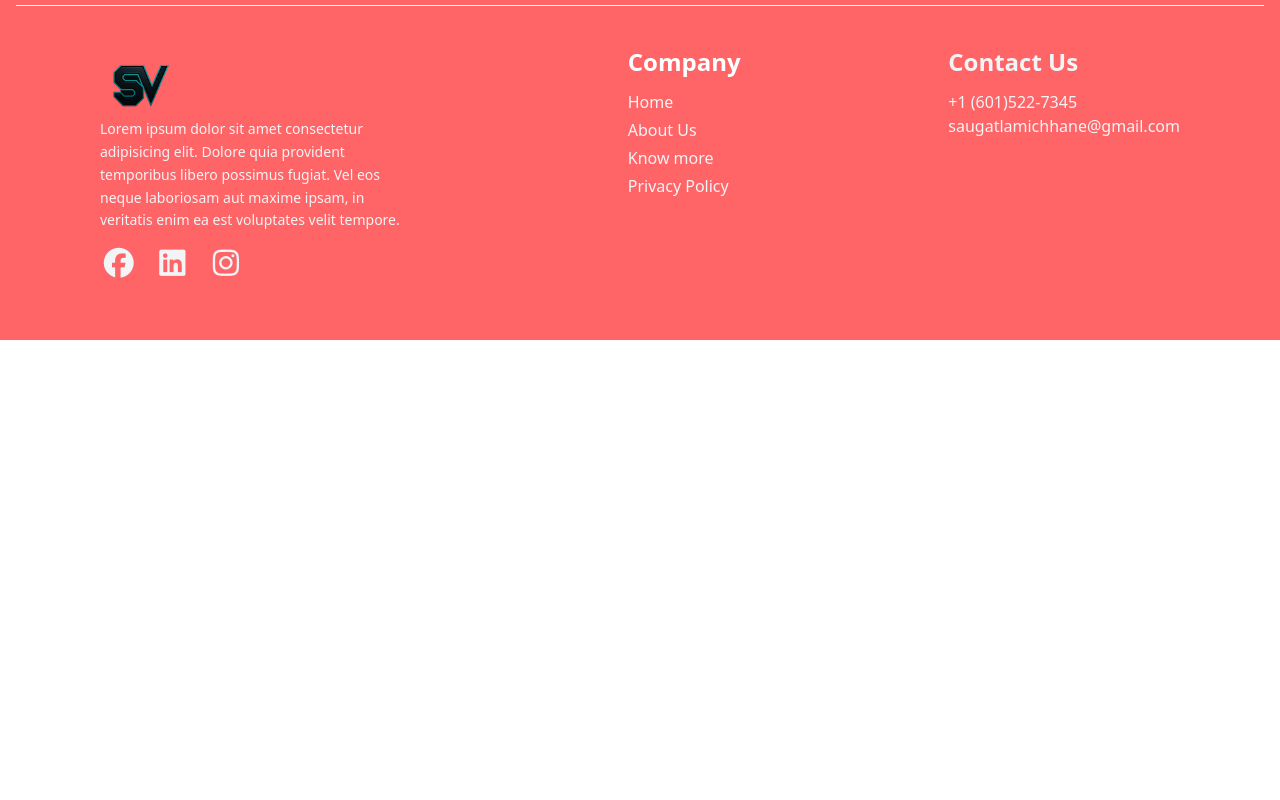
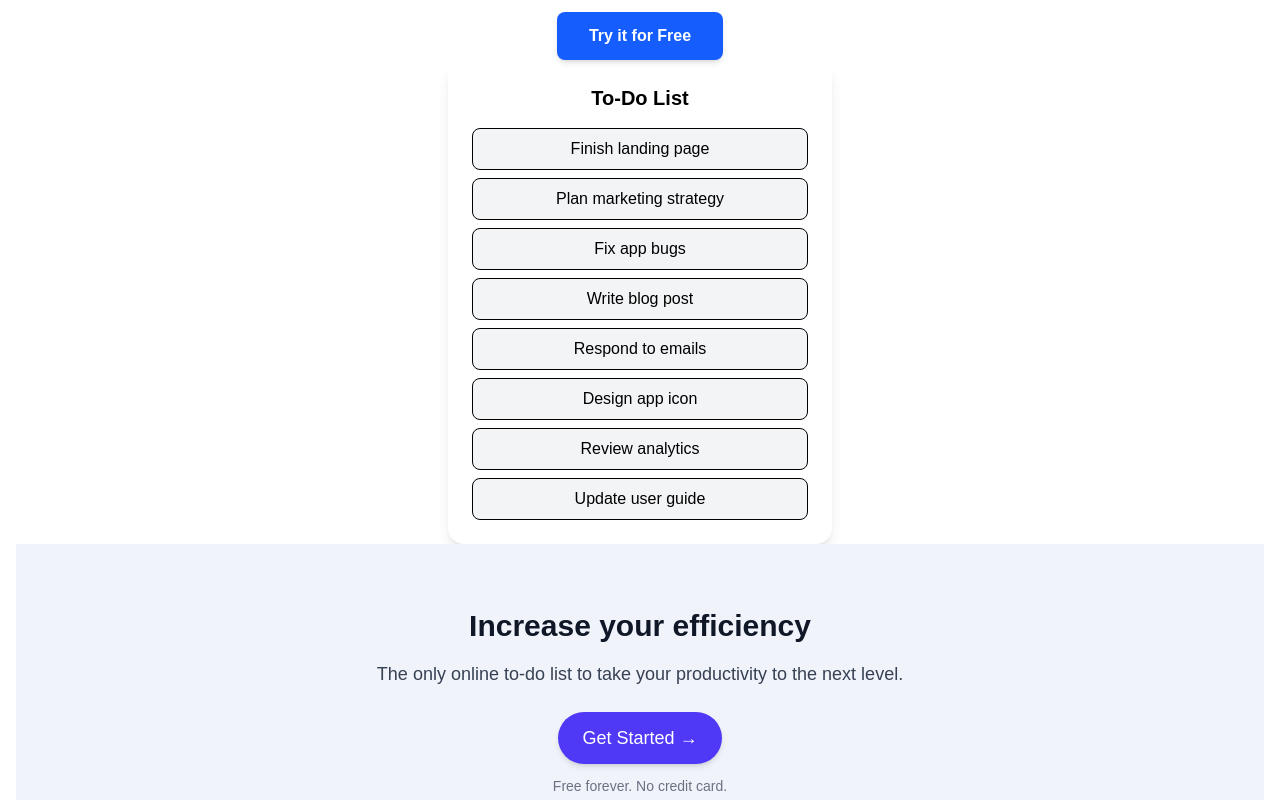
Before and after one commit to S4UG-X/To_Do_List, a React (Vite) app in the folder frontend/: page / in a window 1280 px wide. Shown: the part 460-1260 px from the top of the page. Before the commit the page ends 800 px from the top, so only its background shows below. Built offline with nearby package versions, Linux system fonts and the light colour scheme.

Commit message:
body content Added

```diff
--- /dev/null
+++ b/frontend/src/components/BodyContent.jsx
@@ -0,0 +1,40 @@
+import React from 'react'
+import TodoDemo from './BodyContent/ToDoDemo'
+import HeroSection from './BodyContent/HeroSection'
+
+const BodyContent = () => {
+  return (
+    <div className='text-center'>
+
+       <div>
+        <div className="headContent ">
+        {/* <i className="fa-light fa-dumbbell" style={{ backgroundColor: "#ea6666" }}></i> */}
+        <i className="fa-regular fa-calendar-check text-9xl"></i>
+
+            <h1 className='text-7xl font-semibold sm:text-8xl'>Conquer Your Day, <br /> With Clarity</h1>
+            <p className='p-4 '>Stay organized, focused, and in control. Our simple yet powerful to‑do app helps you plan, prioritize, and finish what matters—without the clutter or distractions.</p>
+        </div>
+
+        <div>
+            <button className="bg-blue-600 hover:bg-blue-700 text-white font-semibold py-3 px-8 rounded-lg shadow-md transition-colors duration-200 cursor-pointer">
+              Try it for Free
+            </button>
+        </div>
+
+
+        <TodoDemo/>
+        <HeroSection/>
+
+
+<hr />
+        heading
+        try tracker free button
+        Features of your app
+       </div>
+
+
+    </div>
+  )
+}
+
+export default BodyContent
--- /dev/null
+++ b/frontend/src/components/BodyContent/HeroSection.jsx
@@ -0,0 +1,21 @@
+import React from "react";
+
+export default function HeroSection() {
+  return (
+    <div className="bg-[#f1f3fb] py-16 text-center">
+      <h1 className="text-3xl font-bold text-gray-900 mb-4">
+        Increase your efficiency
+      </h1>
+      <p className="text-lg text-gray-700 mb-6">
+        The only online to-do list to take your productivity to the next level.
+      </p>
+      <a
+        href="#get-started"
+        className="inline-block bg-indigo-600 text-white text-lg font-medium px-6 py-3 rounded-full shadow-md hover:bg-indigo-700 transition"
+      >
+        Get Started →
+      </a>
+      <p className="text-sm text-gray-500 mt-3">Free forever. No credit card.</p>
+    </div>
+  );
+}
--- /dev/null
+++ b/frontend/src/components/BodyContent/ToDoDemo.jsx
@@ -0,0 +1,43 @@
+import React, { useState } from "react";
+
+export default function TodoDemo() {
+  const [tasks, setTasks] = useState([
+    { id: 1, text: "Finish landing page", completed: false },
+    { id: 2, text: "Plan marketing strategy", completed: false },
+    { id: 3, text: "Fix app bugs", completed: false },
+    { id: 4, text: "Write blog post", completed: false },
+    { id: 5, text: "Respond to emails", completed: false },
+    { id: 6, text: "Design app icon", completed: false },
+    { id: 7, text: "Review analytics", completed: false },
+    { id: 8, text: "Update user guide", completed: false },
+  ]);
+
+  const toggleTask = (id) => {
+    setTasks(
+      tasks.map((task) =>
+        task.id === id ? { ...task, completed: !task.completed } : task
+      )
+    );
+  };
+
+  return (
+    <div className="p-6 max-w-sm mx-auto bg-white rounded-2xl shadow-lg">
+      <h2 className="text-xl font-bold mb-4">To-Do List</h2>
+      <ul className="space-y-2">
+        {tasks.map((task) => (
+          <li
+            key={task.id}
+            onClick={() => toggleTask(task.id)}
+            className={`cursor-pointer p-2 rounded-lg border ${
+              task.completed
+                ? "bg-green-100 line-through text-gray-500"
+                : "bg-gray-100 hover:bg-gray-200"
+            }`}
+          >
+            {task.text}
+          </li>
+        ))}
+      </ul>
+    </div>
+  );
+}
--- a/frontend/src/index.css
+++ b/frontend/src/index.css
@@ -1 +1,5 @@
 @import "tailwindcss";
+
+*{
+    font-family: sans-serif;
+}
--- a/frontend/src/page/HomePage.jsx
+++ b/frontend/src/page/HomePage.jsx
@@ -1,6 +1,7 @@
 import React from 'react'
 import Navbar from '../components/Navbar'
 import Footer from '../components/Footer'
+import BodyContent from '../components/BodyContent'
 
 const HomePage = () => {
   return (
@@ -10,7 +11,8 @@ const HomePage = () => {
 
   <Navbar/>
   <div className="flex-1 p-4">
-    <p>body content</p>
+
+    <BodyContent/>
   </div>
 
   <Footer/>
```
Also changed, not shown: 1 other file (tests, documents, lock files or other folders).
